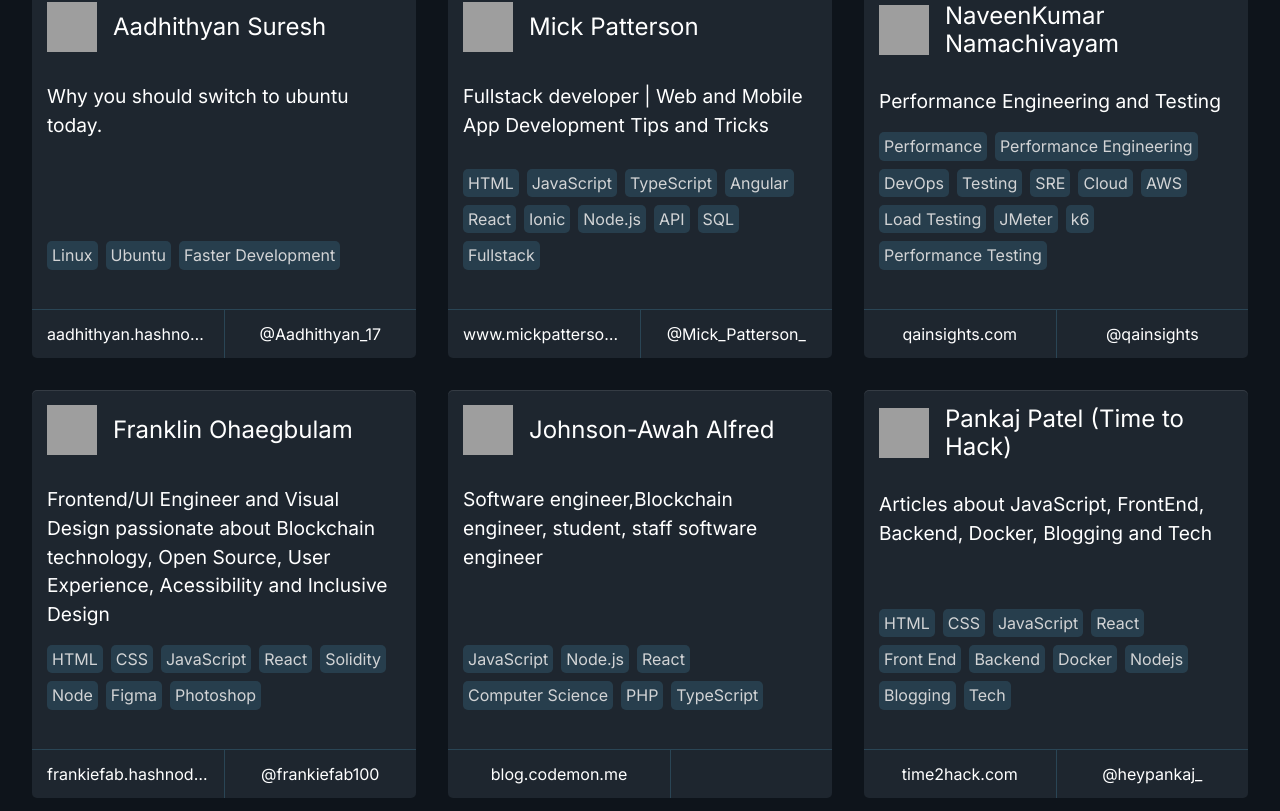
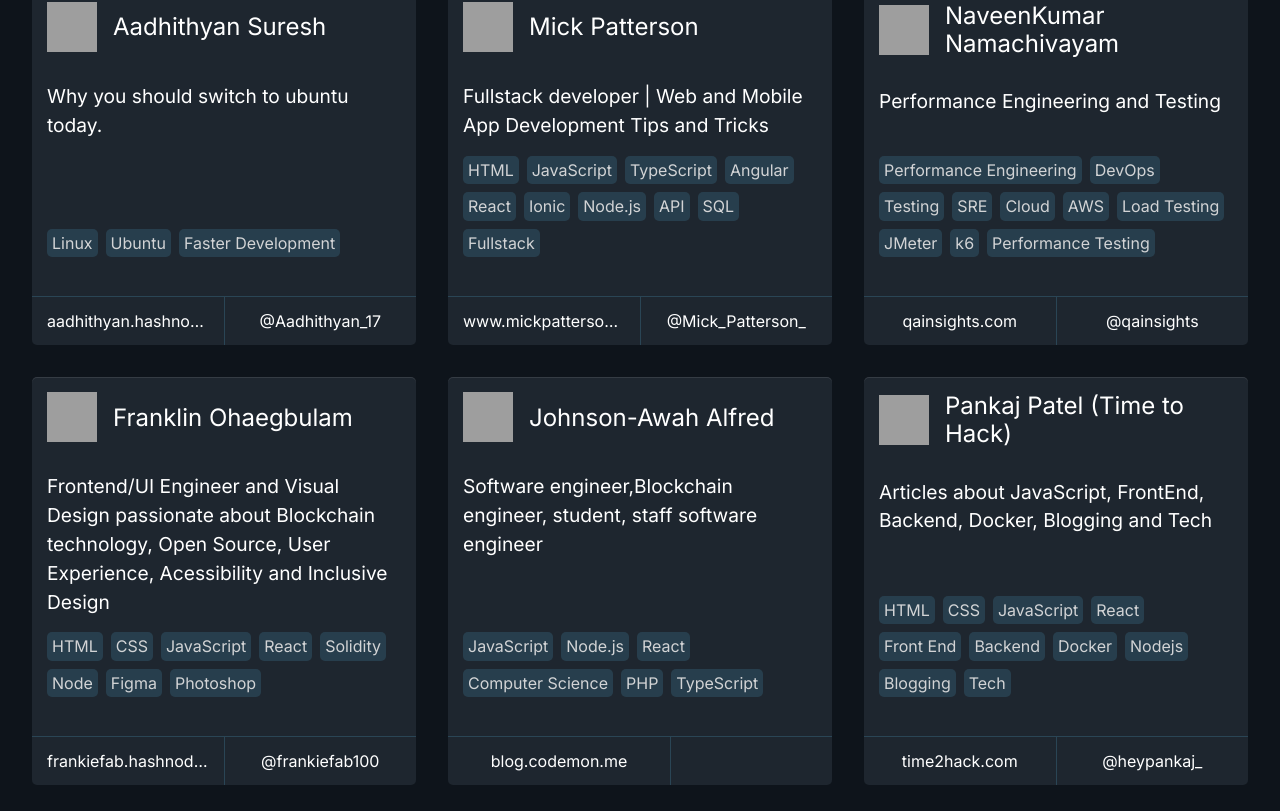
Before and after one commit to markodenic/awesome-tech-blogs, a Nuxt app: page / in a window 1280 px wide. Shown: the part 2349-3160 px from the top of the page. Built offline with nearby package versions, Linux system fonts and the light colour scheme; grey boxes are pictures that could not be loaded.

Commit message:
Removed a tag

```diff
--- a/data.js
+++ b/data.js
@@ -2606,7 +2606,6 @@ module.exports = [
     url: 'https://qainsights.com',
     twitter: '@qainsights',
     tags: [
-      'Performance',
       'Performance Engineering',
       'DevOps',
       'Testing',
```
